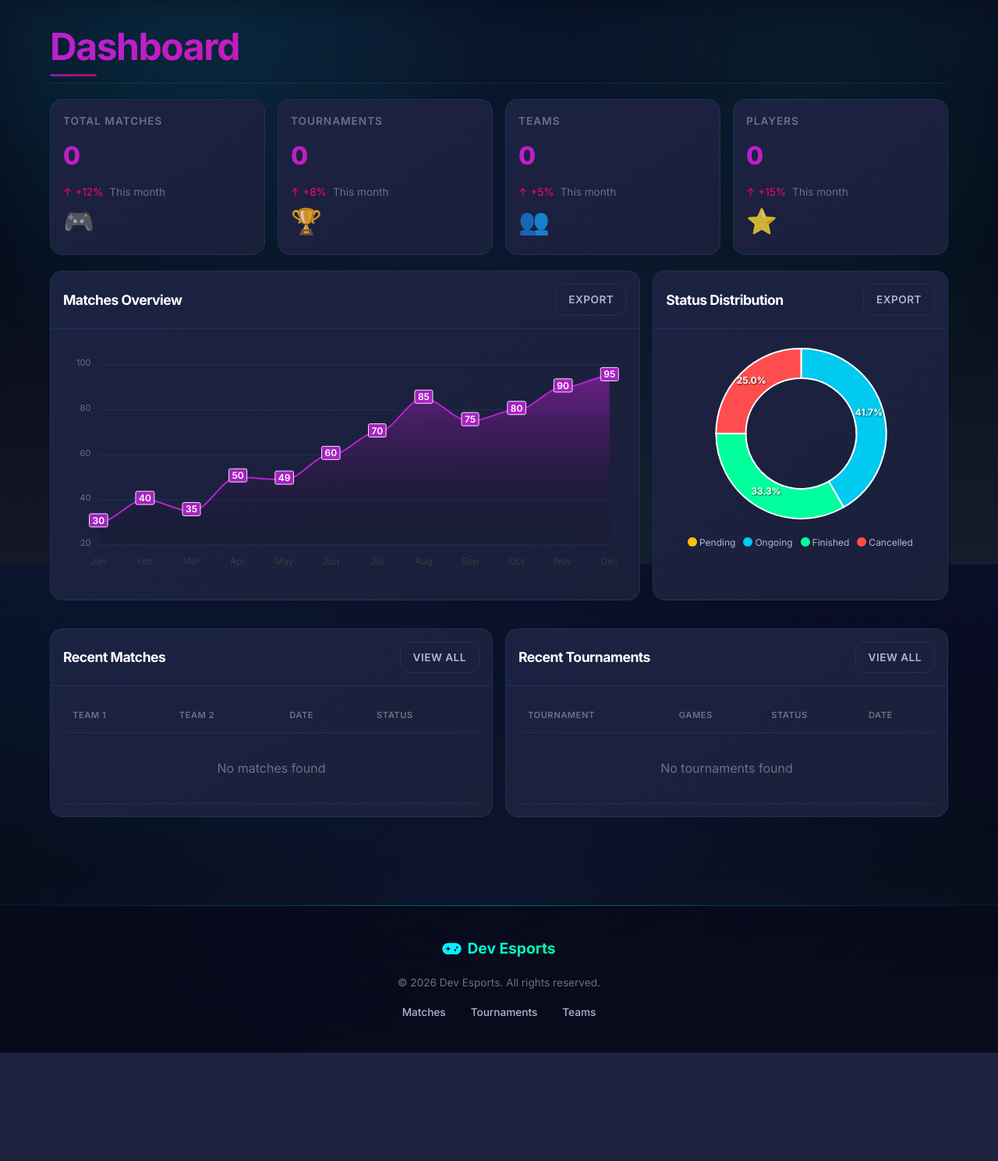
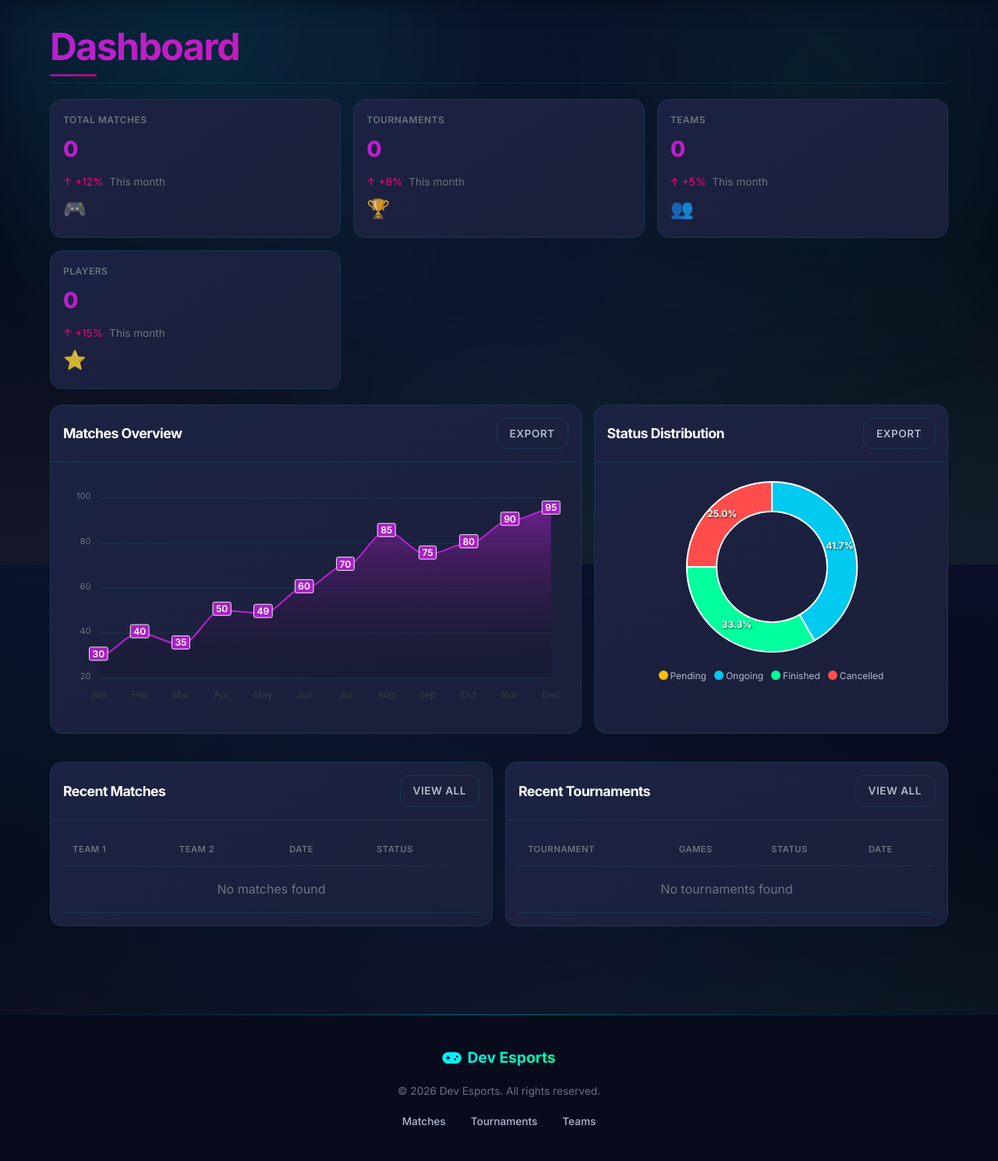
Before and after one commit to ahmedbenchouikha-hash/dev-esports, a Symfony app: template templates/admin/dashboard.html.twig in a window 1280 px wide. Shown: the part 76-1565 px from the top of the page at 78% size. Before the commit the page ends 1426 px from the top, so only its background shows below. Run offline with Twig, Linux system fonts and the light colour scheme; the template is opened without the code that fills it, so the values that code supplies are empty; some libraries are stand-ins or nearby versions.

Commit message:
Reorganize dashboard layout - improve component organization and space efficiency

```diff
--- a/templates/admin/dashboard.html.twig
+++ b/templates/admin/dashboard.html.twig
@@ -29,7 +29,7 @@
 
         .dashboard-grid {
             display: grid;
-            grid-template-columns: repeat(auto-fit, minmax(250px, 1fr));
+            grid-template-columns: repeat(4, 1fr);
             gap: 1rem;
             margin-bottom: 1.25rem;
         }
@@ -69,19 +69,19 @@
         }
 
         .stat-number {
-            font-size: 2rem;
+            font-size: 1.75rem;
             font-weight: 800;
             background: var(--gradient-primary);
             -webkit-background-clip: text;
             -webkit-text-fill-color: transparent;
             background-clip: text;
-            margin: 0.5rem 0;
+            margin: 0.25rem 0;
         }
 
         .stat-label {
-            font-size: 0.85rem;
+            font-size: 0.75rem;
             text-transform: uppercase;
-            letter-spacing: 1px;
+            letter-spacing: 0.5px;
             color: var(--text-muted);
             font-weight: 600;
         }
@@ -96,8 +96,9 @@
         }
 
         .stat-icon {
-            font-size: 2rem;
+            font-size: 1.5rem;
             opacity: 0.8;
+            margin-top: 0.25rem;
         }
 
         .dashboard-card {
@@ -198,12 +199,12 @@
         }
 
         .apex-charts {
-            min-height: 250px;
+            min-height: 220px;
         }
 
         .charts-grid {
             display: grid;
-            grid-template-columns: 2fr 1fr;
+            grid-template-columns: 1.5fr 1fr;
             gap: 1rem;
             margin-bottom: 1.25rem;
         }
@@ -249,7 +250,17 @@
             color: var(--primary);
         }
 
-        @media (max-width: 1200px) {
+        @media (max-width: 1400px) {
+            .dashboard-grid {
+                grid-template-columns: repeat(3, 1fr);
+            }
+        }
+
+        @media (max-width: 1024px) {
+            .dashboard-grid {
+                grid-template-columns: repeat(2, 1fr);
+            }
+
             .charts-grid {
                 grid-template-columns: 1fr;
             }
@@ -375,7 +386,7 @@
                     </thead>
                     <tbody>
                         {% if matches %}
-                            {% for match in matches %}
+                            {% for match in matches|slice(0, 4) %}
                                 <tr>
                                     <td><strong>{{ match.team1.name|default('N/A') }}</strong></td>
                                     <td>{{ match.team2.name|default('N/A') }}</td>
@@ -395,7 +406,7 @@
                             {% endfor %}
                         {% else %}
                             <tr>
-                                <td colspan="4" style="text-align: center; padding: 2rem; color: var(--text-muted);">No matches found</td>
+                                <td colspan="4" style="text-align: center; padding: 1rem; color: var(--text-muted);">No matches found</td>
                             </tr>
                         {% endif %}
                     </tbody>
@@ -421,7 +432,7 @@
                     </thead>
                     <tbody>
                         {% if tournaments %}
-                            {% for tournament in tournaments %}
+                            {% for tournament in tournaments|slice(0, 4) %}
                                 <tr>
                                     <td><strong>{{ tournament.name|default('N/A') }}</strong></td>
                                     <td>{{ tournament.games|length|default(0) }}</td>
@@ -441,7 +452,7 @@
                             {% endfor %}
                         {% else %}
                             <tr>
-                                <td colspan="4" style="text-align: center; padding: 2rem; color: var(--text-muted);">No tournaments found</td>
+                                <td colspan="4" style="text-align: center; padding: 1rem; color: var(--text-muted);">No tournaments found</td>
                             </tr>
                         {% endif %}
                     </tbody>
```
